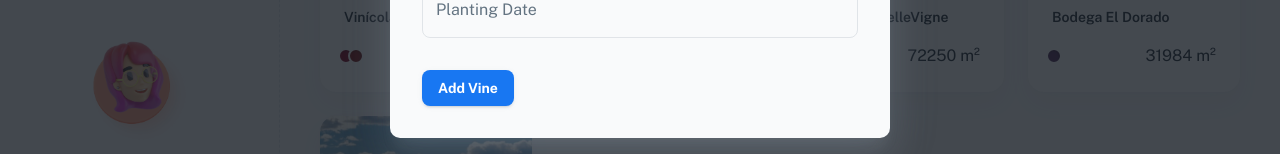
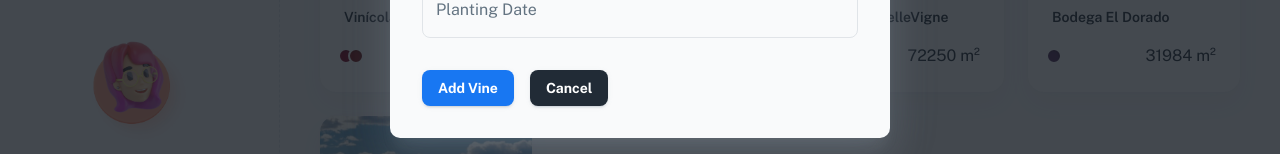
Before and after one commit to dianarrmiranda/VineTrack_IES, a React (Vite) app in the folder frontend/: page /vines in a window 1280 px wide. Both pictures are taken after a click on the button "Add Vine". Shown: the part 522-676 px from the top of the page. Built offline with nearby package versions, Linux system fonts and the light colour scheme.

Commit message:
Add cancel button to Add Vine modal

```diff
--- a/frontend/src/sections/vines/view/vines-view.jsx
+++ b/frontend/src/sections/vines/view/vines-view.jsx
@@ -132,6 +132,14 @@ export default function VinesView() {
           <Button variant="contained" color="primary" sx={{ mt: 2 }}>
             Add Vine
           </Button>
+          <Button
+            variant="contained"
+            color="inherit"
+            sx={{ mt: 2, ml: 2 }}
+            onClick={handleClose}
+          >
+            Cancel
+          </Button>
         </Box>
       </Modal>
     </Container>
```
